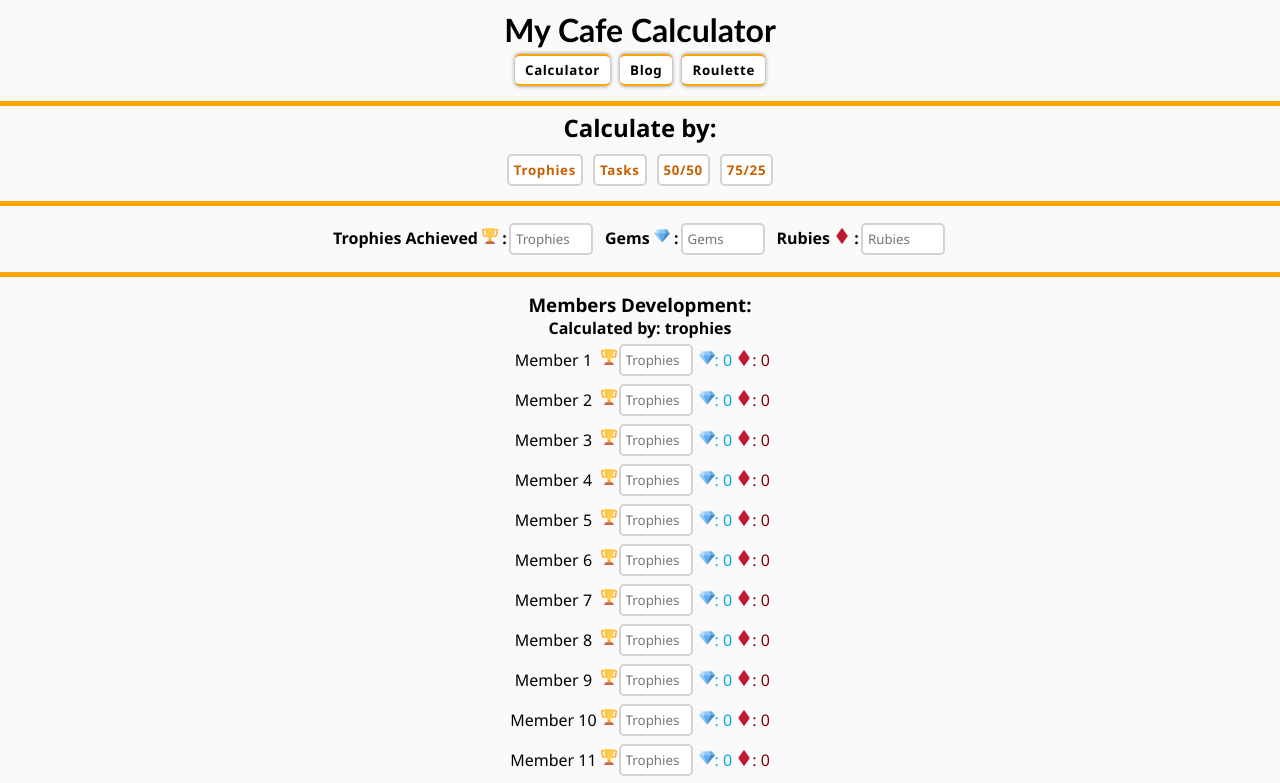
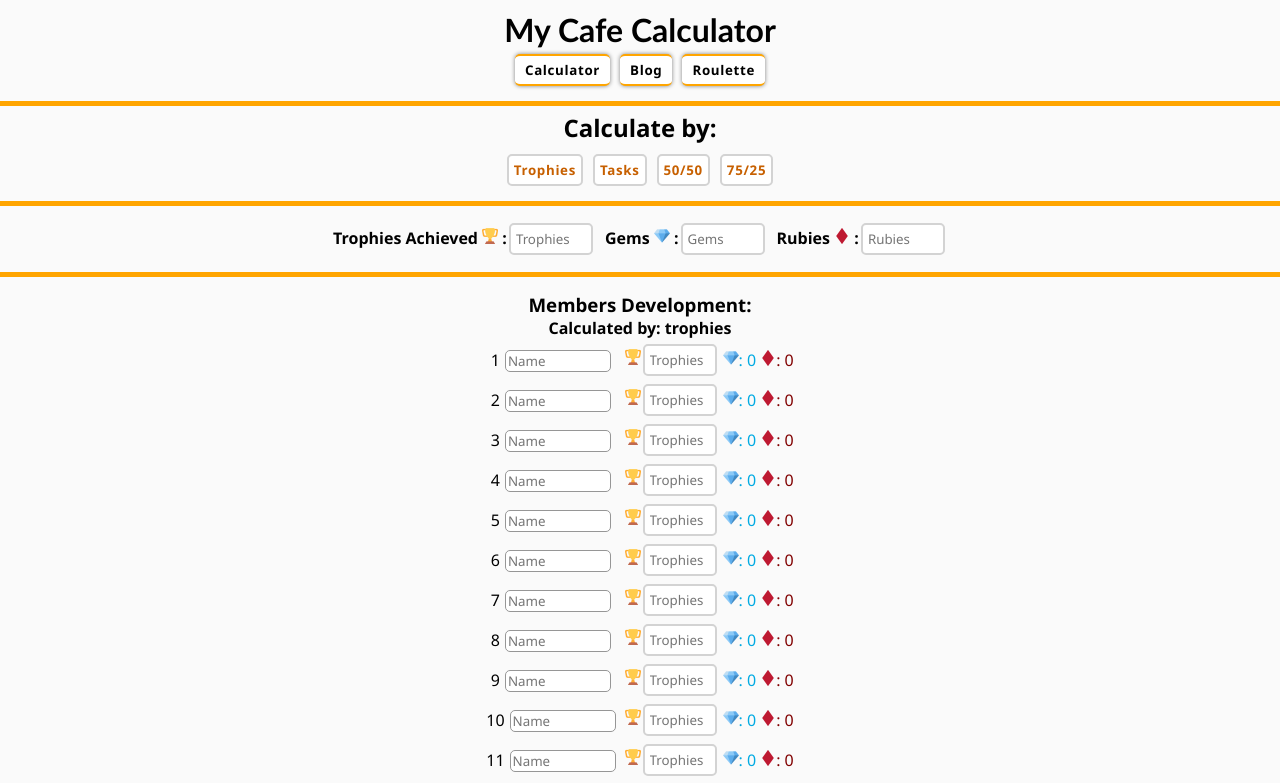
Before and after one commit to rojolelo/mycafe.guru, a React (Create React App) app: page /#/ in a window 1280 px wide. Before the commit this address led to /#/blog. Shown: the top 783 px of the page. Built offline with nearby package versions, Linux system fonts and the light colour scheme; a web font is replaced by a local one.

Commit message:
Input Name and Member Label Hidden
Added Input Name
Hidden "Member" word for all cases
Input name is smaller (100px to 50px) in screens below 350px width

```diff
--- a/src/App.css
+++ b/src/App.css
@@ -106,9 +106,26 @@ table {
   margin: 2px;
 }
 
+.member-input-name {
+  margin: 0 5px;
+  width: 100px;
+  border: 1px solid rgb(150, 150, 150);
+  border-radius: 5px;
+}
+
+.member-label {
+  display: none;
+}
+
 @media (max-width: 425px) {
   .member-label {
     display: none;
+  }
+}
+
+@media (max-width: 350px) {
+  .member-input-name {
+    width: 50px;
   }
 }
 
--- a/src/components/MemberInput.js
+++ b/src/components/MemberInput.js
@@ -33,6 +33,11 @@ const MemberInput = (props) => {
       <td>
         <label className="member-label">Member </label>
         {props.number}
+        <input
+          className="member-input-name"
+          type="text"
+          placeholder="Name"
+        ></input>
       </td>
       {props.mode != 'tasks' ? (
         <td>
```
